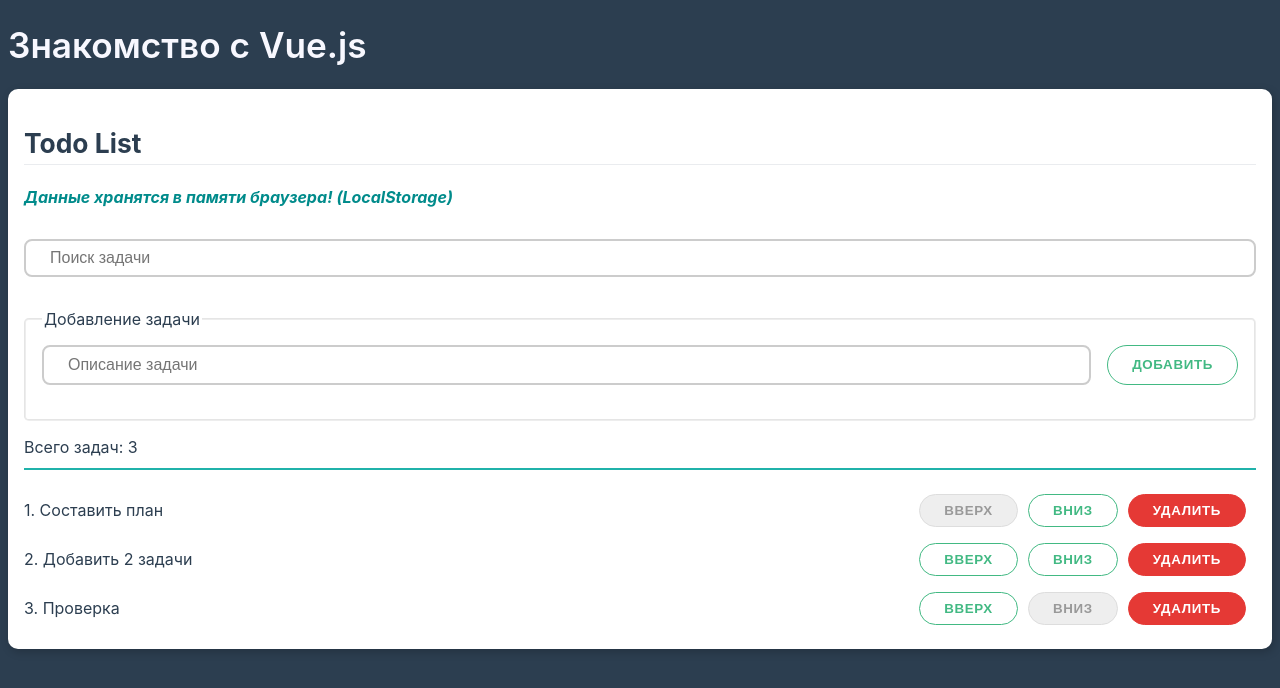
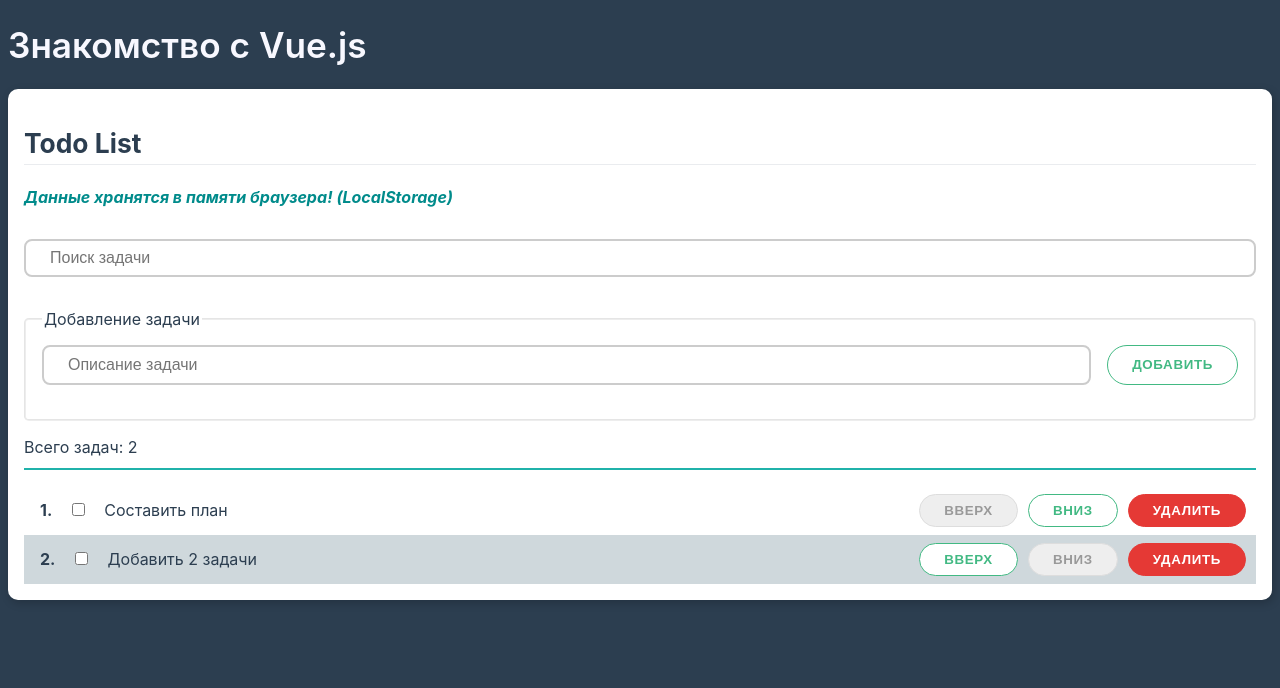
Before and after one commit to Avxodiar/vuejs-learn, a Vue app: page / in a window 1280 px wide. Shown: the top 688 px of the page. Built offline with nearby package versions, Linux system fonts and the light colour scheme.

Commit message:
Добавлена возможность отмечать выполненные задачи

```diff
--- a/src/App.vue
+++ b/src/App.vue
@@ -8,6 +8,7 @@
         @add-todo="addTodo"
         @delete-todo="deleteTodo"
         @filter="filterTodo"
+        @todo-check="checkTodo"
     />
 </template>
 
@@ -18,7 +19,10 @@
         name: 'App',
         data() {
             return {
-                todoList: ['Составить план', 'Добавить 2 задачи', 'Проверка'],
+                todoList: [
+                    {title: 'Составить план', checked: false},
+                    {title: 'Добавить 2 задачи', checked: false}
+                ],
                 filter: ''
             }
         },
@@ -32,6 +36,12 @@
             if (localStorage.getItem('todoList')) {
                 try {
                     this.todoList = JSON.parse(localStorage.getItem('todoList'));
+
+                    /*this.todoList.forEach(elem => {
+                        this.todoList.push(
+                            {title: elem, checked: false}
+                        )
+                    });*/
                 } catch(e) {
                     localStorage.removeItem('todoList');
                 }
@@ -70,7 +80,8 @@
              */
             addTodo(value) {
                 if (value !== '') {
-                    this.todoList.push(value);
+                    const newTodo = {title: value, checked: false};
+                    this.todoList.push(newTodo);
                     this.saveTask()
                 }
             },
@@ -88,7 +99,14 @@
              */
             filterTodo(value) {
                 this.filter = value.trim().toLocaleLowerCase();
-            }
+            },
+            /**
+             * Установка флага о выполнении задачи
+             */
+            checkTodo(id) {
+                this.todoList[id].checked = !this.todoList[id].checked;
+                this.saveTask()
+            },
         },
         computed: {
             /**
@@ -100,7 +118,7 @@
                     return this.todoList;
                 }
 
-                return this.todoList.filter(item => item.toLocaleLowerCase().indexOf(this.filter) > -1 );
+                return this.todoList.filter(item => item.title.toLocaleLowerCase().indexOf(this.filter) > -1 );
             }
         }
     }
--- a/src/components/TodoList/TodoItem.vue
+++ b/src/components/TodoList/TodoItem.vue
@@ -1,6 +1,13 @@
 <template>
-    <li class="list-item">
-        {{ id + 1 }}. {{ todo }}
+    <li class="list-item" :class="{checked:todo.checked}">
+        <div>
+            <strong>{{ id + 1}}.</strong>
+            <input type="checkbox" :id="id"
+                   :checked="todo.checked"
+                   @change="$emit('todo-check', id)"
+            />
+            <label :for="id">{{ todo.title }}</label>
+        </div>
         <div>
             <button class="btn" @click="$emit('up-todo',id)" :disabled="id === 0">Вверх</button>
             <button class="btn" @click="$emit('down-todo',id)" :disabled="id >= maxId">Вниз</button>
@@ -27,9 +34,32 @@
         white-space: nowrap;
         overflow: hidden;
     }
+    .list-item:nth-child(even) {
+        background-color: #CFD8DC;
+    }
 
     .list-item:hover {
-        background: #eee;
+        background: #87b1c0;
     }
 
+    .checked {
+        color: gray;
+    }
+    .checked strong,
+    .checked label {
+        text-decoration: line-through;
+    }
+
+    strong {
+        margin: 0 1em;
+    }
+
+    label {
+        cursor: pointer;
+        padding: 1em;
+    }
+
+    [type=checkbox] {
+        cursor: pointer;
+    }
 </style>
--- a/src/components/TodoList/TodoList.vue
+++ b/src/components/TodoList/TodoList.vue
@@ -18,6 +18,7 @@
                 @up-todo="upTodo"
                 @down-todo="downTodo"
                 @del-todo="deleteTodo"
+                @todo-check="checkTodo"
             />
         </ul>
     </div>
@@ -53,6 +54,9 @@
             },
             filterTodo(value) {
                 this.$emit('filter', value);
+            },
+            checkTodo(id) {
+                this.$emit('todo-check', id);
             }
         },
         computed: {
```
